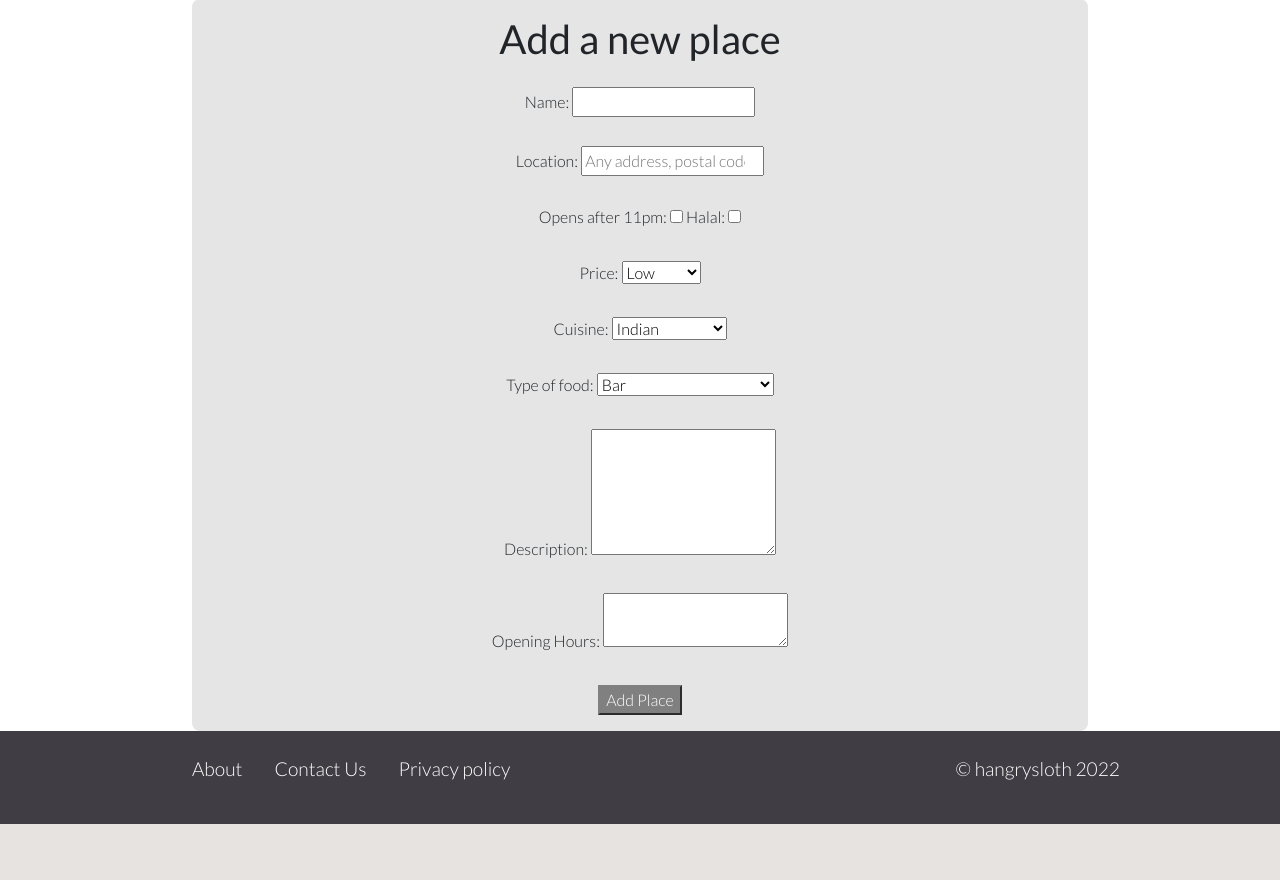
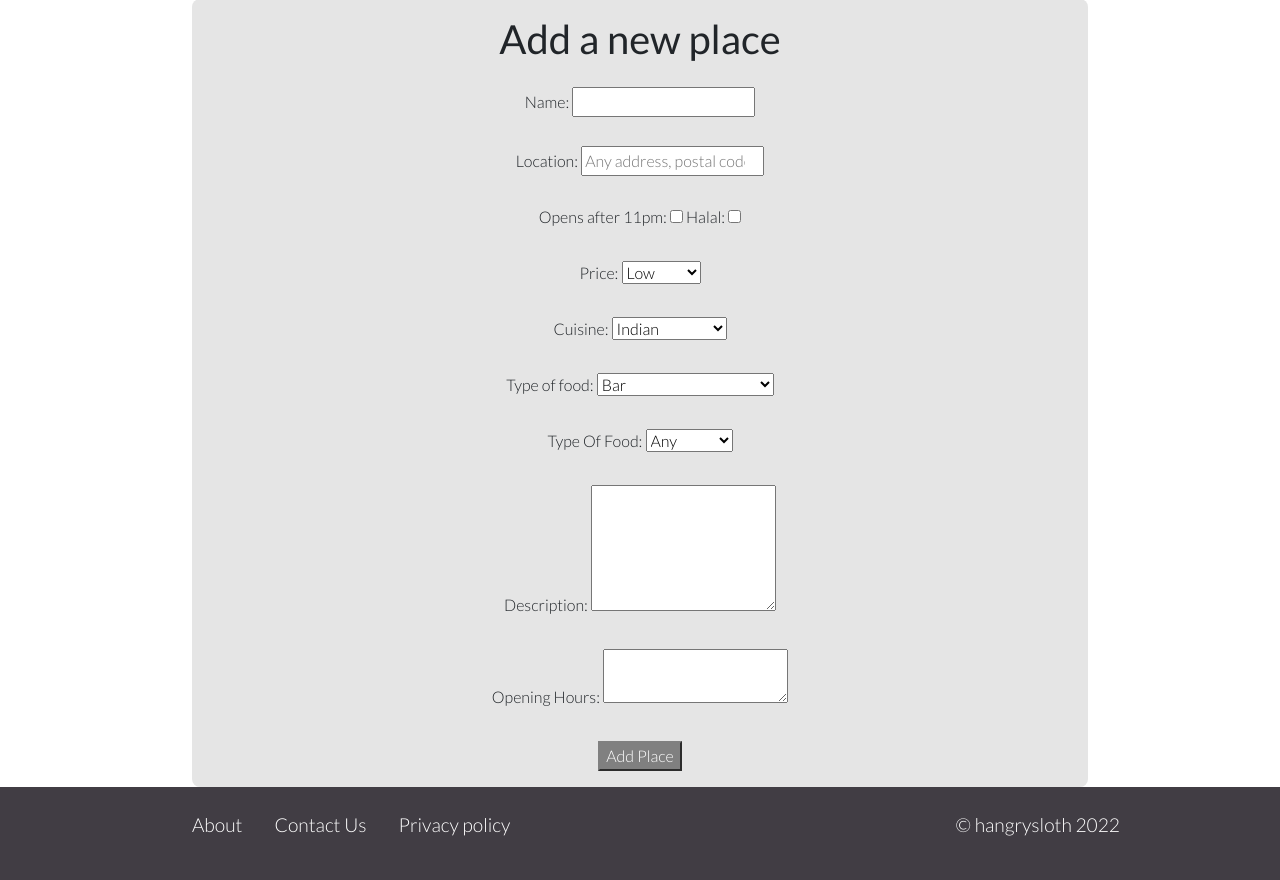
Before and after one commit to Rocket8900/GobbleGobble, a Django app: page /addition in a window 1280 px wide. Shown: the part 88-968 px from the top of the page. Before the commit the page ends 912 px from the top, so only its background shows below. Run offline with Django 3.2, Linux system fonts and the light colour scheme; the visitor is signed in with stand-in values (Sample User, id 1); some libraries are stand-ins or nearby versions.

Commit message:
updated form selections

```diff
--- a/food/admin.py
+++ b/food/admin.py
@@ -1,6 +1,6 @@
 from django.contrib import admin
 from leaflet.admin import LeafletGeoAdmin
-from food.models import shop, Cuisine, Price, Type_of_food
+from food.models import shop, Cuisine, Price, Type_of_food, Type_of_item
 from django.contrib.gis.db import models as geomodels
 from .widget import LatLongWidget
 
@@ -19,3 +19,4 @@ class ShopAdmin(admin.ModelAdmin):
 admin.site.register(Cuisine)
 admin.site.register(Price)
 admin.site.register(Type_of_food)
+admin.site.register(Type_of_item)
--- a/food/forms.py
+++ b/food/forms.py
@@ -18,9 +18,10 @@ class SearchForm(forms.Form):
         ('Mexican', 'Mexican'),('Western', 'Western'),('Malay', 'Malay'),('Korean', 'Korean'),
         ('Japanese', 'Japanese'),('Italian', 'Italian'), ('Indonesian', 'Indonesian'), ('Singaporean', 'Singaporean'), ('Brazilian', 'Brazilian'), ('South African', 'South African'), ('Vietnamese', 'Vietnamese'), ('French', 'French'), ('Taiwanese', 'Taiwanese'), ('Hong Kong', 'Hong Kong'), ('Others', 'Others'),)
 
-    TYPE_OF_FOOD_LOCATION_CHOICES = (('Any', 'Any'), ('Bar', 'Bar'), ('Beverage', 'Beverage'), ('Fast Food / Restaurant', 'Fast Food / Restaurant') ,('Dessert', 'Dessert'),
-        ('Cafe', 'Cafe'),('Buffet', 'Buffet'),('Snack', 'Snack'),('Hawker', 'Hawker'),('Others', 'Others'),)
+    TYPE_OF_FOOD_LOCATION_CHOICES = (('Any', 'Any'), ('Bar', 'Bar'), ('Fast Food / Restaurant', 'Fast Food / Restaurant') ,
+        ('Cafe', 'Cafe'),('Buffet', 'Buffet'),('Hawker', 'Hawker'),('Others', 'Others'),)
 
+    OPTIONS_OF_FOOD_CHOICES = (('Any', 'Any'), ('Beverage', 'Beverage'), ('Dessert', 'Dessert'), ('Meal', 'Meal'), ('Snack', 'Snack'),)
 
     address = forms.CharField(label='Location', widget=forms.TextInput(attrs={
         'class' 'form-control mb-3'
@@ -42,6 +43,8 @@ class SearchForm(forms.Form):
     cuisine = forms.ChoiceField(required=False, choices=CUISINE_CHOICES, label='Type Of Cuisine')
 
     type_of_food = forms.ChoiceField(required=False, choices=TYPE_OF_FOOD_LOCATION_CHOICES, label='Type Of Location')
+
+    option_of_food = forms.ChoiceField(required=False, choices=OPTIONS_OF_FOOD_CHOICES, label='Type Of Food')
 
     randoming = forms.BooleanField(required=False, initial=False, label="I'm too indecisive for choices")
 
@@ -76,6 +79,7 @@ class ShopForm(forms.Form):
     TYPE_OF_FOOD_LOCATION_CHOICES = (('Bar', 'Bar'), ('Beverage', 'Beverage'), ('Fast Food / Restaurant', 'Fast Food / Restaurant'), ('Dessert', 'Dessert'),
         ('Cafe', 'Cafe'),('Buffet', 'Buffet'),('Snack', 'Snack'),('Hawker', 'Hawker'),('Others', 'Others'),)
 
+    OPTIONS_OF_FOOD_CHOICES = (('Any', 'Any'), ('Beverage', 'Beverage'), ('Dessert', 'Dessert'), ('Meal', 'Meal'), ('Snack', 'Snack'),)
 
     address = forms.CharField(label='Location', widget=forms.TextInput(attrs={
         'placeholder': 'Any address, postal code, etc.',
@@ -85,6 +89,7 @@ class ShopForm(forms.Form):
     price = forms.ChoiceField(required=False, choices=PRICE_CHOICES)
     cuisine = forms.ChoiceField(required=False, choices=CUISINE_CHOICES)
     type_of_food = forms.ChoiceField(required=False, choices=TYPE_OF_FOOD_LOCATION_CHOICES)
+    option_of_food = forms.ChoiceField(required=False, choices=OPTIONS_OF_FOOD_CHOICES, label='Type Of Food')
     halal = forms.BooleanField(required=False, initial=False, label='Halal')
     description = forms.CharField(required=False, label='Description', widget=forms.Textarea(attrs={"rows":5, "cols":20}))
     open_hours = forms.CharField(required=False, label='Opening Hours', widget=forms.Textarea(attrs={"rows":2, "cols":20}))
--- a/food/views.py
+++ b/food/views.py
@@ -29,7 +29,7 @@ from django.contrib.auth import login
 # from django.contrib import messages
 
 from .forms import SearchForm, ShopForm, ContactForm, TagForm
-from .models import shop, Cuisine, Price, Type_of_food
+from .models import shop, Cuisine, Price, Type_of_food, Type_of_item
 from .utils import random_string_generator
 
 from django.core.mail import send_mail, BadHeaderError
@@ -182,6 +182,7 @@ class CommunityListView(FormMixin, ListView):
 		price = self.request.GET.get('price')
 		cuisine = self.request.GET.get('cuisine')
 		type_of_food = self.request.GET.get('type_of_food')
+		option_of_food = self.request.GET.get('option_of_food')
 		halal = self.request.GET.get('halal')
 		distance_limit = self.request.GET.get('distance_limit')
 		randoming = self.request.GET.get('randoming')
@@ -210,6 +211,9 @@ class CommunityListView(FormMixin, ListView):
 
 		if is_valid_queryparam(type_of_food) and type_of_food != 'Any':
 			kwargs['object_list'] = kwargs['object_list'].filter(type_of_food__variety=type_of_food)
+
+		if is_valid_queryparam(option_of_food) and option_of_food != 'Any':
+			kwargs['object_list'] = kwargs['object_list'].filter(type_of_item__choices=option_of_food)
 
 		kwargs['object_list'] = kwargs['object_list'].filter(location__distance_lte=(user_location, D(km=distance_limit)))
 
@@ -248,6 +252,7 @@ def save_to_me(request,id):
 		price = destination.price
 		cuisine = destination.cuisine
 		type_of_food = destination.type_of_food
+		type_of_item = destination.type_of_item
 		late_hours = destination.late_hours
 		new_slug = destination.slug
 		address = destination.address
@@ -262,7 +267,7 @@ def save_to_me(request,id):
 			)
 
 
-		ins = shop(user=user, name=name, location=location, price=price, cuisine=cuisine, type_of_food=type_of_food, late_hours=late_hours, slug=slug, address=address, directions=directions, halal=halal, description=description, referrence_Number=referrence_Number)
+		ins = shop(user=user, name=name, location=location, price=price, cuisine=cuisine, type_of_food=type_of_food, type_of_item=type_of_item, late_hours=late_hours, slug=slug, address=address, directions=directions, halal=halal, description=description, referrence_Number=referrence_Number)
 		try:
 			ins.save()
 		except IntegrityError as err:
@@ -406,6 +411,7 @@ class FoodListView(LoginRequiredMixin, FormMixin, ListView):
 		price = self.request.GET.get('price')
 		cuisine = self.request.GET.get('cuisine')
 		type_of_food = self.request.GET.get('type_of_food')
+		option_of_food = self.request.GET.get('option_of_food')
 		halal = self.request.GET.get('halal')
 		distance_limit = self.request.GET.get('distance_limit')
 		randoming = self.request.GET.get('randoming')
@@ -434,6 +440,9 @@ class FoodListView(LoginRequiredMixin, FormMixin, ListView):
 
 		if is_valid_queryparam(type_of_food) and type_of_food != 'Any':
 			kwargs['object_list'] = kwargs['object_list'].filter(type_of_food__variety=type_of_food)
+
+		if is_valid_queryparam(option_of_food) and option_of_food != 'Any':
+			kwargs['object_list'] = kwargs['object_list'].filter(type_of_item__choices=option_of_food)
 
 
 		kwargs['object_list'] = kwargs['object_list'].filter(location__distance_lte=(user_location, D(km=distance_limit)))
@@ -507,6 +516,9 @@ class showform(LoginRequiredMixin, FormView):
 			type_of_food = self.request.POST['type_of_food']
 			type_of_food = Type_of_food.objects.get(variety=type_of_food)
 
+			type_of_item = self.request.POST['option_of_food']
+			type_of_item = Type_of_item.objects.get(choices=type_of_item)
+
 			description = self.request.POST['description']
 
 			open_hours = self.request.POST['open_hours']
@@ -518,7 +530,7 @@ class showform(LoginRequiredMixin, FormView):
 				randstr=random_string_generator(size=4)
 			)
 
-			ins = shop(user=user, name=name, location=location, price=price, cuisine=cuisine, type_of_food=type_of_food, late_hours=late_hours, slug=slug, address=address, directions=directions, halal=halal, description=description ,open_hours=open_hours)
+			ins = shop(user=user, name=name, location=location, price=price, cuisine=cuisine, type_of_food=type_of_food, type_of_item=type_of_item, late_hours=late_hours, slug=slug, address=address, directions=directions, halal=halal, description=description ,open_hours=open_hours)
 			ins.save()
 			# messages.add_message(self.request, messages.SUCCESS, "Todo added successfully")
 
--- a/nashyseko/settings/prod.py
+++ b/nashyseko/settings/prod.py
@@ -10,7 +10,7 @@ DEBUG = False
 ALLOWED_HOSTS = [
     'hangrysloth.herokuapp.com',
     'hangrysloth.com',
-    'www.hangrysloth.com'
+    'www.hangrysloth.com',
 ]
 
 
--- a/templates/food/addplaces.html
+++ b/templates/food/addplaces.html
@@ -52,6 +52,11 @@
                 </div>
 
                 <div class="form-outline form-white mb-4">
+                    <label class="form-label" >{{ form.option_of_food.label }}:</label>
+                    {{ form.option_of_food }}
+                </div>
+
+                <div class="form-outline form-white mb-4">
                     <label class="form-label" >{{ form.description.label }}:</label>
                     {{ form.description }}
                 </div>
--- a/templates/food/community_detail.html
+++ b/templates/food/community_detail.html
@@ -80,6 +80,7 @@
 					{% endif %}
 				{{ object.price }}</li>
 				<li>Type of place: {{ object.type_of_food }}</li>
+				<li>Type of location: {{ object.type_of_item }}</li>
 				<li>Halal: {{ object.halal|yesno:"Yes,No" }}</li>
 				<li>{{ object.description |safe}}</li>
 				<li>See also: <br>
@@ -168,6 +169,7 @@
 				<li>Type of cuisine: {{ object.cuisine }}</li>
 				<li>Price: {{ object.price }}</li>
 				<li>Type of place: {{ object.type_of_food }}</li>
+				<li>Type of location: {{ object.type_of_item }}</li>
 				<li>Halal: {{ object.halal|yesno:"Yes,No" }}</li>
 				<li>{{ object.description |safe}}</li>
 				{% if request.user.is_authenticated %}
--- a/templates/food/communitysearch.html
+++ b/templates/food/communitysearch.html
@@ -50,6 +50,11 @@
                 <div class="form-outline form-white mb-4">
                     <label class="form-label" >{{ form.type_of_food.label }}:</label>
                     {{ form.type_of_food }}
+                </div>
+
+                <div class="form-outline form-white mb-4">
+                    <label class="form-label" >{{ form.option_of_food.label }}:</label>
+                    {{ form.option_of_food }}
                 </div>
 
                 <div class="form-outline form-white mb-4">
--- a/templates/food/food_detail.html
+++ b/templates/food/food_detail.html
@@ -71,6 +71,7 @@
 				<li>Type of cuisine: {{ object.cuisine }}</li>
 				<li>Price: {{ object.price }}</li>
 				<li>Type of place: {{ object.type_of_food }}</li>
+				<li>Type of location: {{ object.type_of_item }}</li>
 				<li>Halal: {{ object.halal|yesno:"Yes,No" }}</li>
 				<li>{{ object.description |safe}}</li>
 				<li>See also: <br>
@@ -155,6 +156,7 @@
 				<li>Type of cuisine: {{ object.cuisine }}</li>
 				<li>Price: {{ object.price }}</li>
 				<li>Type of place: {{ object.type_of_food }}</li>
+				<li>Type of location: {{ object.type_of_item }}</li>
 				<li>Halal: {{ object.halal|yesno:"Yes,No" }}</li>
 				<li>{{ object.description |safe}}</li>
 
--- a/templates/food/foodsearch.html
+++ b/templates/food/foodsearch.html
@@ -50,6 +50,11 @@
                 <div class="form-outline form-white mb-4">
                     <label class="form-label" >{{ form.type_of_food.label }}:</label>
                     {{ form.type_of_food }}
+                </div>
+
+                <div class="form-outline form-white mb-4">
+                    <label class="form-label" >{{ form.option_of_food.label }}:</label>
+                    {{ form.option_of_food }}
                 </div>
 
                 <div class="form-outline form-white mb-4">
```
Also changed, not shown: food/models.py (+7 -0 lines), food/migrations/0008_auto_20220601_1928.py (added), 2 other files.
